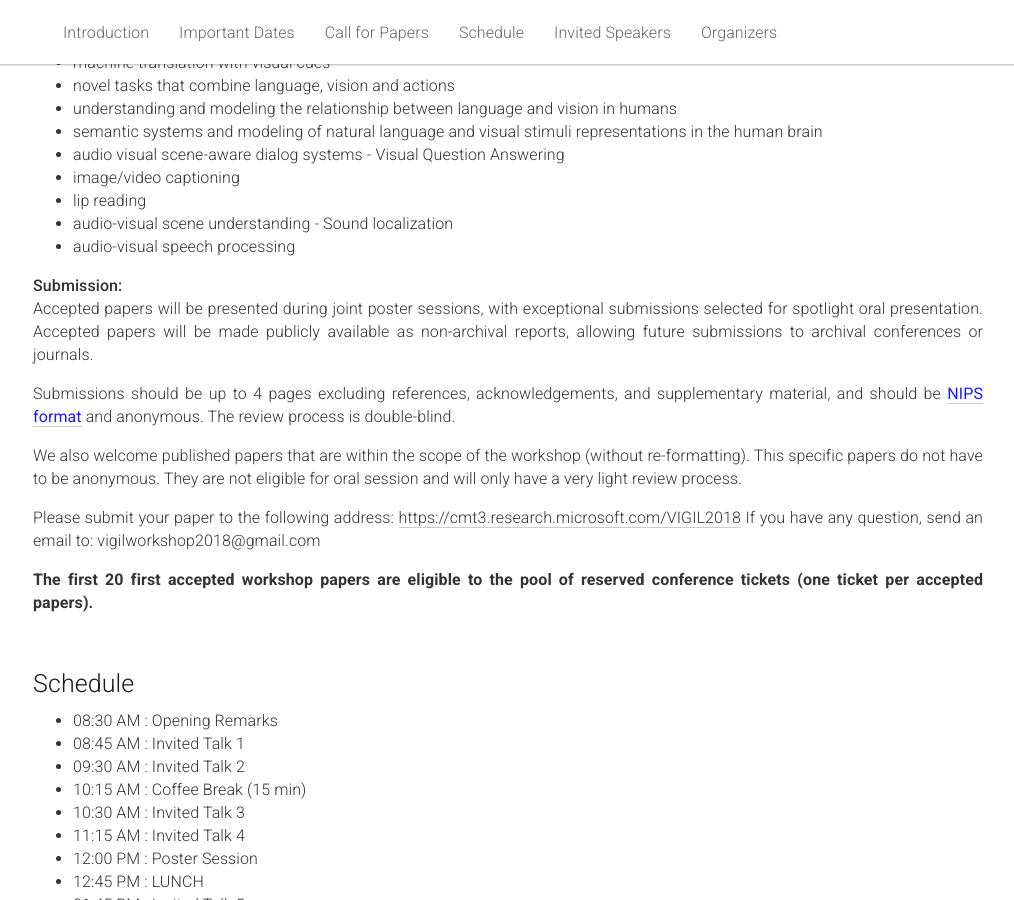
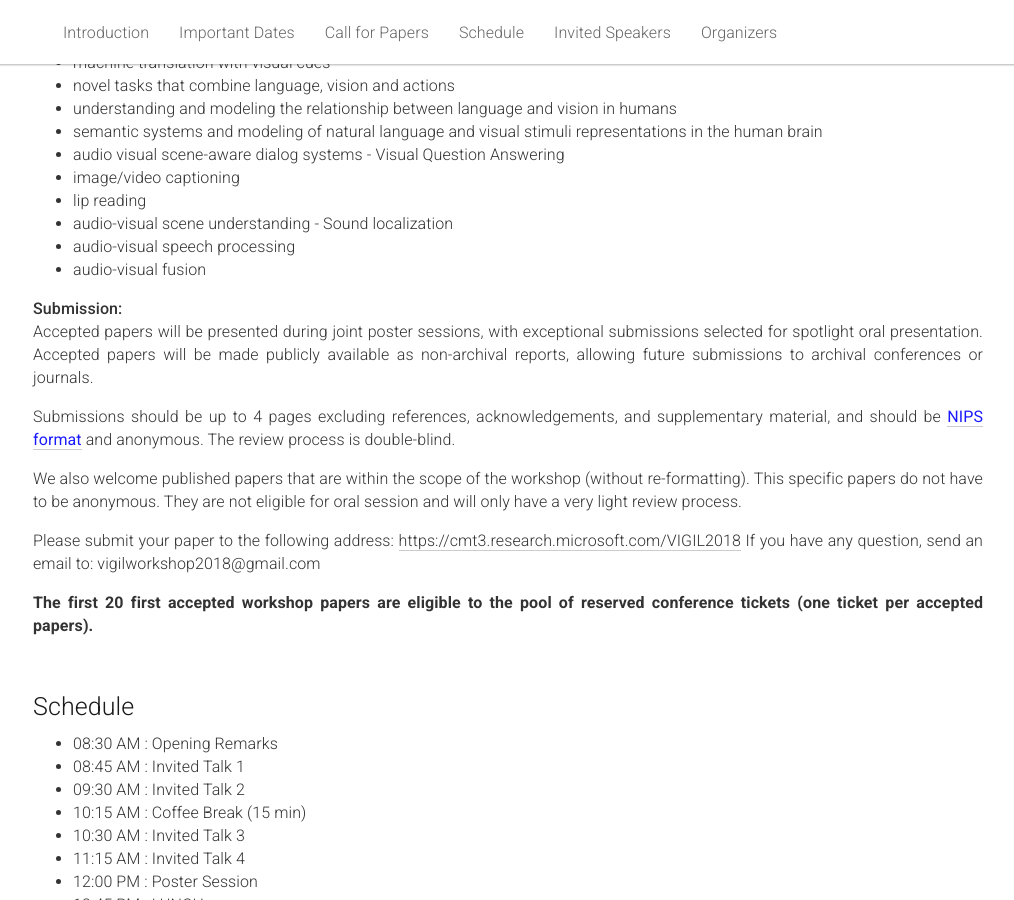
Before and after one commit to vigilworkshop/vigilworkshop.github.io, a Jekyll site: the page built from _pages/home.md, in a window 1280 px wide and 900 px high, scrolled down 1360 px. Shown: the whole window, without its empty margins (132-1146 px from the left). Built offline with Jekyll 4.4.1, drawn with Linux system fonts in a browser that asks for light colours.

Commit message:
Update home.md

```diff
--- a/_pages/home.md
+++ b/_pages/home.md
@@ -114,6 +114,7 @@ This workshop thus aims to gather people from various backgrounds - machine lear
   <li> lip reading</li>
   <li> audio-visual scene understanding - Sound localization </li>
   <li> audio-visual speech processing </li>
+  <li> audio-visual fusion </li>
 </ul>
     </p>
 
```
